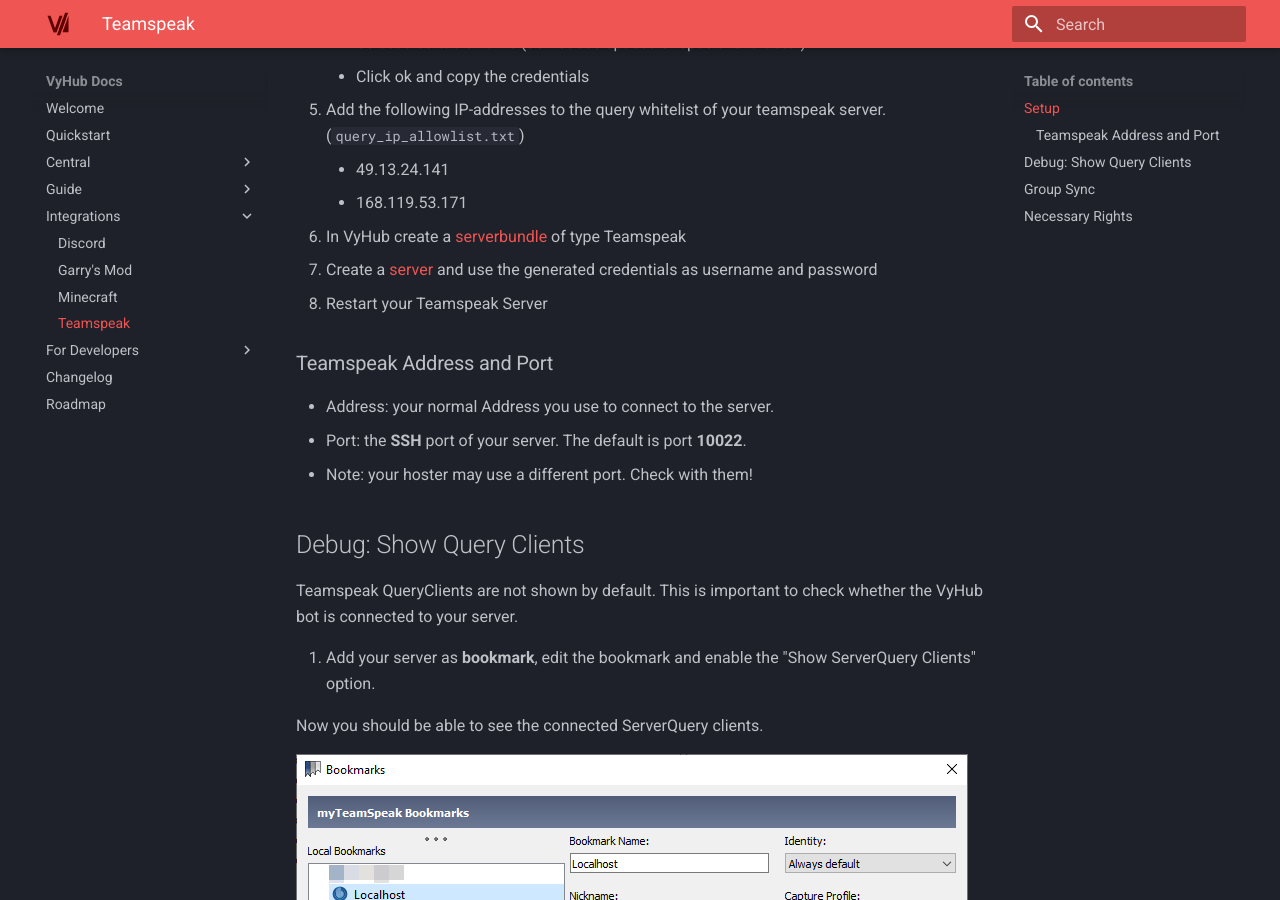
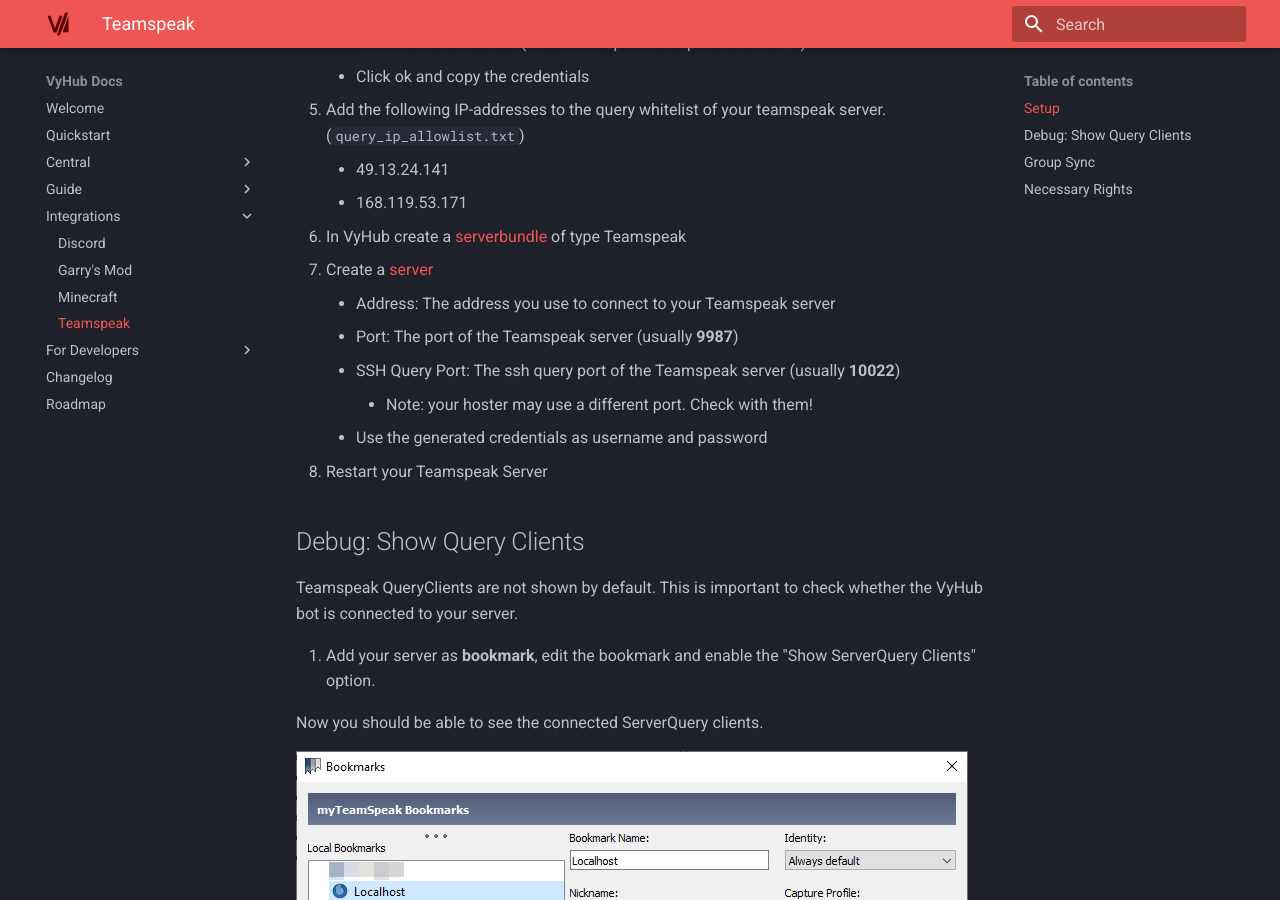
Before and after one commit to nyx-project/vyhub-documentation, an MkDocs documentation site: the page built from docs/game/teamspeak.md, in a window 1280 px wide and 900 px high, scrolled down 594 px. Built offline with MkDocs 1.6.1 and Material for MkDocs 9.7.7, drawn with Linux system fonts in a browser that asks for light colours; the version menu is left out.

Commit message:
Update teamspeak docs

```diff
--- a/docs/game/teamspeak.md
+++ b/docs/game/teamspeak.md
@@ -19,13 +19,13 @@
     - 49.13.24.141
     - 168.119.53.171
 6. In VyHub create a [serverbundle](../guide/server.md) of type Teamspeak
-7. Create a [server](../guide/server.md) and use the generated credentials as username and password
+7. Create a [server](../guide/server.md)
+    - Address: The address you use to connect to your Teamspeak server
+    - Port: The port of the Teamspeak server (usually **9987**)
+    - SSH Query Port: The ssh query port of the Teamspeak server (usually **10022**)
+        - Note: your hoster may use a different port. Check with them!
+    - Use the generated credentials as username and password
 8. Restart your Teamspeak Server
-
-### Teamspeak Address and Port
-- Address: your normal Address you use to connect to the server.
-- Port: the **SSH** port of your server. The default is port **10022**.
-  - Note: your hoster may use a different port. Check with them!
 
 ## Debug: Show Query Clients
 
```
